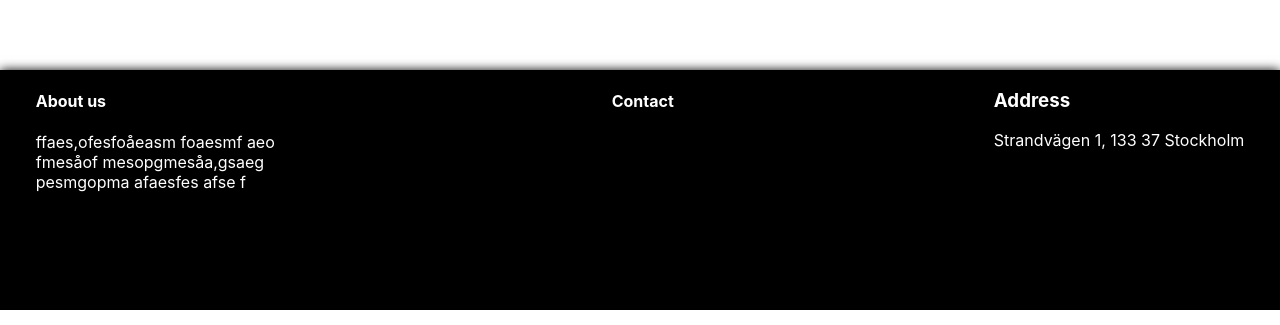
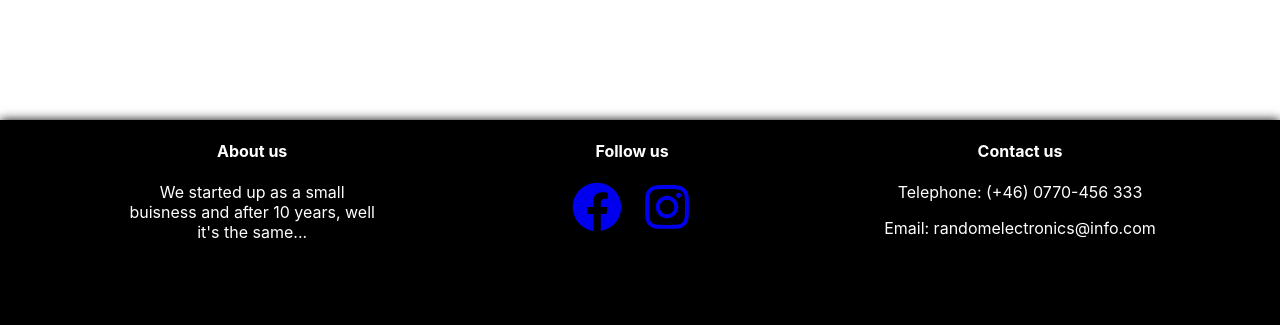
Before and after one commit to MoggeP/reactuppgift, a React (Create React App) app: page /Product/1 in a window 1280 px wide. Shown: the part 770-1095 px from the top of the page. Built offline with nearby package versions, Linux system fonts and the light colour scheme; no server answers.

Commit message:
funktioner fixade

```diff
--- a/src/App.js
+++ b/src/App.js
@@ -49,8 +49,6 @@ function App() {
            setItems={setCartItems}
            summary={summary}
            deleteAll={deleteCart}
-
-
         />
 
         <Routes>
--- a/src/components/Footer.js
+++ b/src/components/Footer.js
@@ -1,5 +1,6 @@
 import React from 'react'
 import '../style/footer.css'
+import { FaFacebook, FaInstagram } from 'react-icons/fa';
 
 function Footer() {
   return (
@@ -7,21 +8,28 @@ function Footer() {
       <div className='about'>
         <h4>About us</h4>
         <article>
-          ffaes,ofesfoåeasm foaesmf aeo fmesåof mesopgmesåa,gsaeg pesmgopma afaesfes afse f
+          We started up as a small buisness and after 10 years, well it's the same...
         </article>
       </div>
+
       <div className='contact'>
-        <h4>Contact</h4>
-
+        <h4>Follow us</h4>
           <div className='social'>
-
-
+            <a target="_blank"
+              href='https://sv-se.facebook.com/'
+              onclick="this.href = this.href.replace('[sub]',window.location)"><FaFacebook/>
+            </a>
+            <a target="_blank"
+              href='https://www.instagram.com/'
+              onclick="this.href = this.href.replace('[sub]',window.location)" className='footer-icon'><FaInstagram/>
+            </a>
           </div>
 
       </div>
       <div>
-        <h3>Address</h3>
-           <p> Strandvägen 1, 133 37 Stockholm</p>
+        <h4>Contact us</h4>
+          <p> Telephone: (+46) 0770-456 333 </p>
+          <p> Email: randomelectronics@info.com </p>
       </div>
     </footer>
   )
--- a/src/pages/Checkout.js
+++ b/src/pages/Checkout.js
@@ -1,19 +1,19 @@
 import React from 'react'
 import '../style/checkout.css'
 
-function Checkout({products}) {
+function Checkout({ cartItems, summary }) {
 
   return (
 
       <div className='wrapper'>
         <div className='products'>
-        {products.length < 1
+        {cartItems.length < 1
           ? <div> <h3>Nothing here</h3> </div>
           :
             <div className='product'>
 
-          <h3>Your shit</h3>
-          {products.map(i => (
+            <h3>Orders</h3>
+            {cartItems.map(i => (
               <table>
                 <tr className='chekout-tr'>
               <td>{i.title}</td>
@@ -65,7 +65,6 @@ function Checkout({products}) {
           <label>Zip Code:</label>
           <input type='number' name='zipcode' className='checkout-zipcode' id='chekout-form' />
 
-
           <input type="submit" value="Complete" className='checkout-btn'></input>
         </div>
           </div>
--- a/src/pages/Product.js
+++ b/src/pages/Product.js
@@ -3,8 +3,8 @@ import React, { useState, useEffect } from 'react'
 import {useParams} from 'react-router-dom'
 import { MdLocalGroceryStore} from 'react-icons/md'
 
-function Product({ addProducts }) {
-  const [product, setproduct] = useState([]);
+function Product({ addProduct }) {
+  const [product, setproduct] = useState({});
   const params = useParams();
 
   const fetchData = async () => {
@@ -24,10 +24,8 @@ function Product({ addProducts }) {
   }, []);
 
   const handleClick = (product) => {
-    addProducts(product)
+    addProduct(product)
   }
-
-
 
   return (
     <section key={product.id}>
--- a/src/style/footer.css
+++ b/src/style/footer.css
@@ -1,16 +1,20 @@
 .footer-container{
-  height: 15rem;
-  margin-top: 150px;
+  height: 13rem;
+  margin-top: 200px;
   box-shadow: 0 0 10px black;
   display: flex;
-  gap: 20rem;
+  gap: 12rem;
   justify-content: center;
   background-color: black;
   color: white;
+  text-align: center;
 }
 
 .social{
+  display: flex;
   gap: 20px;
+  font-size: 50px;
+  color: white;
 }
 
 .about{
```
Lines whose indentation alone changed are shown as unchanged.
